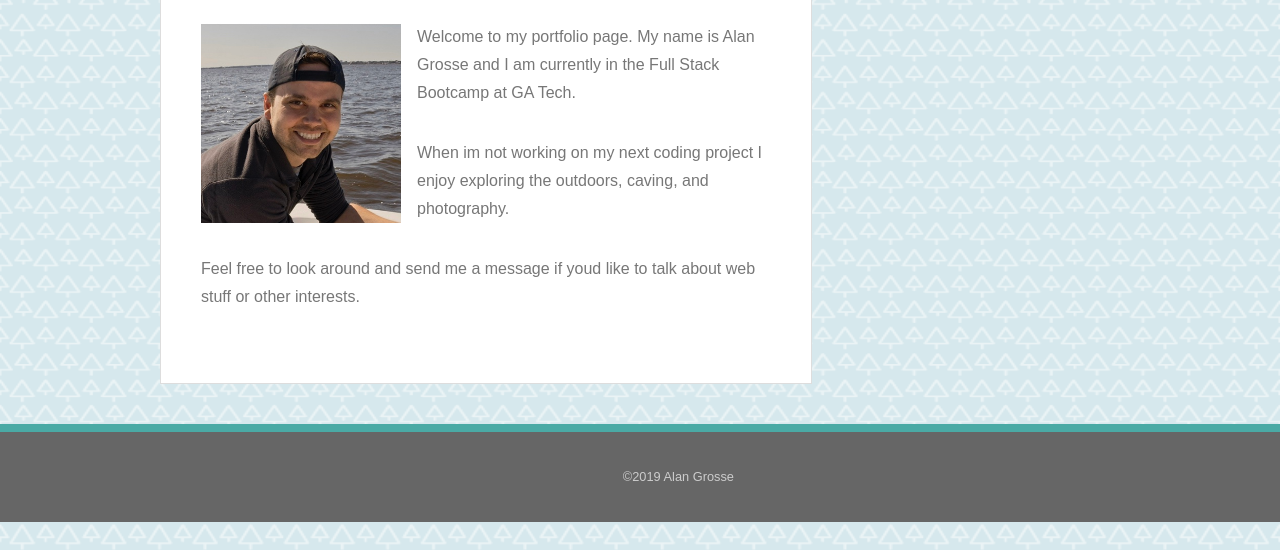
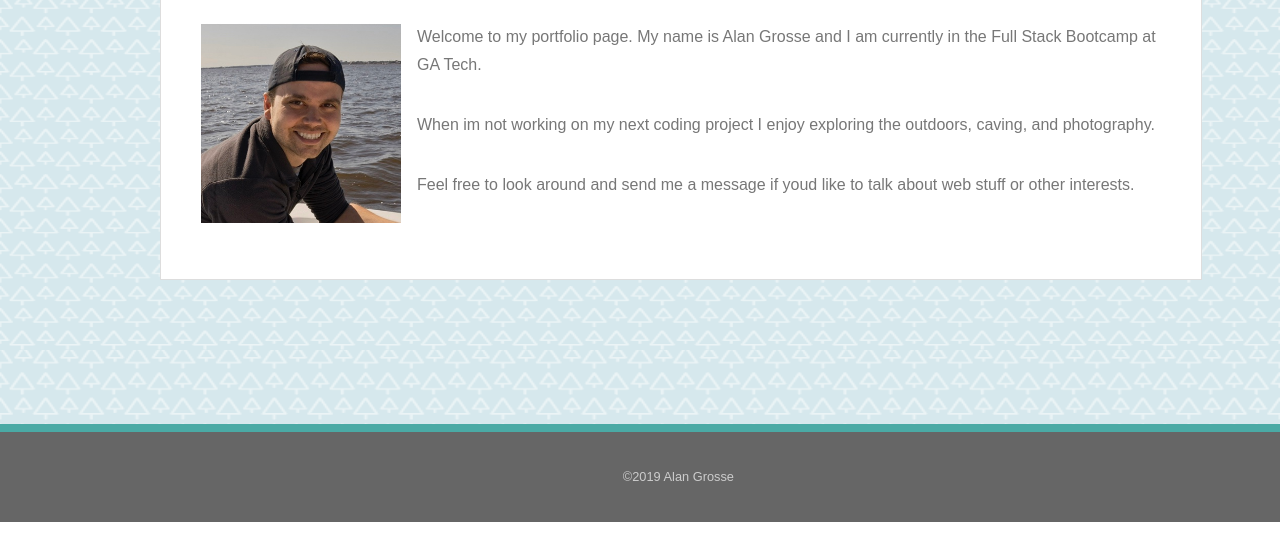
Before and after one commit to aagrosse/myportfolio, a plain HTML site: page index.html in a window 1280 px wide. Shown: the part 278-828 px from the top of the page. After the commit the page ends 800 px from the top, so only its background shows below. Drawn offline with Linux system fonts and the light colour scheme.

Commit message:
fixed box size in index html

```diff
--- a/assets/css/style.css
+++ b/assets/css/style.css
@@ -113,7 +113,7 @@ header .box1{
 
 .main{
     display: inline-block;
-    width: 570px;
+    width: 960px;
 	margin: 70px 0;
 	padding: 40px;
 	background-color: #ffffff;
```
